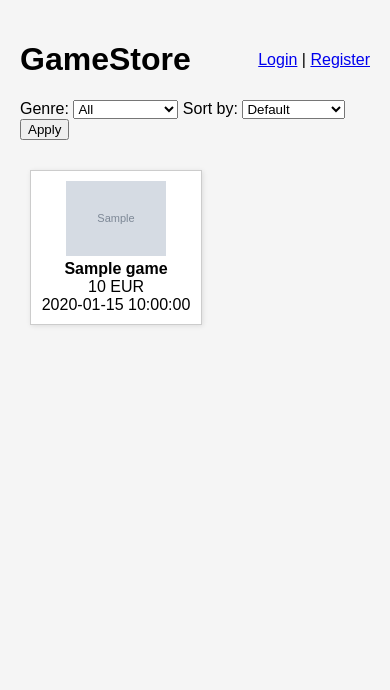
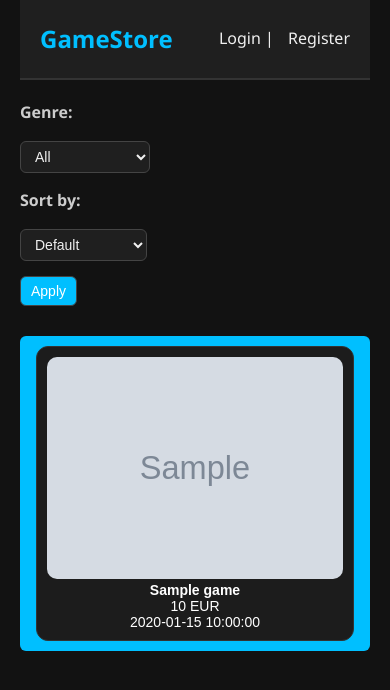
Before and after one commit to robbarabas/GameShopPHP, a PHP site: page / in a window 390 px wide. Shown: the top 690 px of the page. Run offline with PHP 8.4, Linux system fonts and the light colour scheme; tables that the repository leaves empty or names only in its code hold one stand-in row (values such as "Sample post"); grey boxes marked "Sample" are stand-in pictures.

Commit message:
progress_save_1
game showcase game detail page review box

```diff
--- a/Index.php
+++ b/Index.php
@@ -12,7 +12,7 @@ $sort = isset($_GET['sort']) ? $_GET['sort'] : '';
 
 // Build dynamic query
 $sql = "
-    SELECT g.*
+    SELECT DISTINCT g.*
     FROM Games g
     LEFT JOIN GameGenres gg ON g.game_id = gg.game_id
     WHERE 1
@@ -50,9 +50,10 @@ $games = $stmt->get_result();
 
 <!DOCTYPE html>
 <html>
+<link rel="stylesheet" href="style.css">
 <head>
     <title>GameStore</title>
-    <link rel="stylesheet" href="css/style.css">
+    <link rel="stylesheet" href="style.css">
 </head>
 <body>
 
@@ -62,7 +63,7 @@ $games = $stmt->get_result();
         <?php if (!isset($_SESSION['user_id'])): ?>
             <a href="login.php">Login</a> | <a href="register.php">Register</a>
         <?php else: ?>
-            Welcome! <a href="logout.php">Logout</a>
+            Welcome <?php echo( $_SESSION['user']) ?>! <a href="logout.php">Logout</a>
         <?php endif; ?>
     </div>
 </header>
@@ -92,13 +93,19 @@ $games = $stmt->get_result();
 
 <!-- Games Showcase -->
 <div class="games-section">
-    <?php while ($game = $games->fetch_assoc()): ?>
-        <div class="game-box">
+    <?php
+    $prev_game=null;
+    while ($game = $games->fetch_assoc()): ?>
+     <a href="game_details.php?id=<?= $game['game_id'] ?>">
+       <button><div class="game-box">
             <img src="<?= htmlspecialchars($game['image_url']) ?>" alt="<?= htmlspecialchars($game['title']) ?>">
             <div><strong><?= htmlspecialchars($game['title']) ?></strong></div>
             <div><?= $game['price'] ?> EUR</div>
+            <div></div>
             <div><?= $game['release_date'] ?></div>
         </div>
+        </button>
+    </a>
     <?php endwhile; ?>
 </div>
 
--- a/login.php
+++ b/login.php
@@ -1,6 +1,7 @@
 <?php
 session_start();
 include 'db.php';
+
 
 if ($_SERVER['REQUEST_METHOD'] === 'POST') {
     $username = trim($_POST['username']);
@@ -12,6 +13,7 @@ if ($_SERVER['REQUEST_METHOD'] === 'POST') {
     $stmt->bind_result($user_id, $hash);
     if ($stmt->fetch() && password_verify($password, $hash)) {
         $_SESSION['user_id'] = $user_id;
+        $_SESSION['user']=$username;
         header("Location: index.php");
         exit();
     } else {
@@ -21,8 +23,10 @@ if ($_SERVER['REQUEST_METHOD'] === 'POST') {
 ?>
 
 <!DOCTYPE html>
+
 <html>
-<head><title>Login</title></head>
+<head><title>Login</title>
+<link rel="stylesheet" href="style.css"></head>
 <body>
 <h2>Login</h2>
 <form method="POST" action="">
--- a/register.php
+++ b/register.php
@@ -28,8 +28,10 @@ if ($_SERVER['REQUEST_METHOD'] === 'POST') {
 ?>
 
 <!DOCTYPE html>
+
 <html>
-<head><title>Register</title></head>
+<head><title>Register</title>
+<link rel="stylesheet" href="style.css"></head>
 <body>
 <h2>Register</h2>
 <form method="POST" action="">
--- a/style.css
+++ b/style.css
@@ -1,40 +1,198 @@
+/* Reset some defaults */
+* {
+    margin: 0;
+    padding: 0;
+    box-sizing: border-box;
+}
+
 
 body {
-    font-family: Arial, sans-serif;
-    margin: 20px;
-    background-color: #f5f5f5;
+    font-family: 'Segoe UI', sans-serif;
+    background-color: #121212;
+    color: #f0f0f0;
+    line-height: 1.6;
+    padding: 0 20px;
 }
 
+/* Header */
 header {
+    background-color: #1f1f1f;
+    padding: 20px;
     display: flex;
     justify-content: space-between;
     align-items: center;
+    border-bottom: 2px solid #333;
 }
 
-.login-box {
-    text-align: right;
+header h1 {
+    font-size: 24px;
+    color: #00bfff;
 }
 
-.genre-section {
-    margin-top: 30px;
+.login-box a {
+    color: #f0f0f0;
+    margin-left: 10px;
+    text-decoration: none;
+}
+
+.login-box a:hover {
+    color: #00bfff;
+}
+
+/* Game section */
+.games-section {
+    display: grid;
+    grid-template-columns: repeat(auto-fill, minmax(220px, 1fr));
+    gap: 20px;
+    margin: 30px 0;
 }
 
 .game-box {
-    display: inline-block;
-    margin: 10px;
+    background-color: #1c1c1c;
+    border: 1px solid #333;
+    border-radius: 12px;
     padding: 10px;
-    border: 1px solid #ccc;
-    background-color: white;
-    width: 150px;
     text-align: center;
-    box-shadow: 1px 1px 5px rgba(0,0,0,0.1);
+    transition: transform 0.2s, box-shadow 0.2s;
 }
 
-img {
-    width: 100px;
+.game-box img {
+    max-width: 100%;
     height: auto;
+    border-radius: 10px;
 }
 
-form.filter-form {
+.game-box:hover {
+    transform: translateY(-5px);
+    box-shadow: 0 4px 15px rgba(0, 191, 255, 0.2);
+}
+
+/* Filters and forms */
+.filter-form {
+    margin: 20px 0;
+    display: flex;
+    gap: 15px;
+    align-items: center;
+    flex-wrap: wrap;
+}
+
+.filter-form label {
+    font-weight: bold;
+    color: #ccc;
+}
+
+.filter-form select,
+.filter-form button,
+input[type="text"],
+textarea {
+    background-color: #1f1f1f;
+    border: 1px solid #444;
+    color: #f0f0f0;
+    padding: 6px 10px;
+    border-radius: 6px;
+    font-size: 14px;
+}
+
+.filter-form button {
+    background-color: #00bfff;
+    color: #ffffff;
+    cursor: pointer;
+    transition: background-color 0.2s;
+}
+
+.filter-form button:hover {
+    background-color: #009acd;
+}
+
+/* Review Section */
+.review-box {
+    background-color: #1e1e1e;
+    border: 1px solid #333;
+    padding: 12px;
+    margin-bottom: 15px;
+    border-radius: 8px;
+}
+
+textarea {
+    width: 100%;
+    resize: vertical;
+}
+
+/* Forms and Buttons */
+form {
+    margin-top: 20px;
+}
+
+button {
+    background-color: #00bfff;
+    color: #ffffff;
+    border: none;
+    padding: 10px 16px;
+    font-size: 14px;
+    border-radius: 6px;
+    cursor: pointer;
+    transition: background-color 0.3s ease;
+}
+
+button:hover {
+    background-color: #009acd;
+}
+
+/* Links */
+a {
+    color: #00bfff;
+    text-decoration: none;
+}
+
+a:hover {
+    text-decoration: underline;
+}
+
+/* Banner image */
+img.banner {
+    width: 40%;
+    height: auto;
+    margin: 20px 0;
+    border-radius: 8px;
+}
+
+/* Messages */
+.message {
+    background-color: #2c2c2c;
+    padding: 10px;
+    border-left: 5px solid #00bfff;
     margin-bottom: 20px;
 }
+
+/* Tables */
+table {
+    width: 100%;
+    border-collapse: collapse;
+    background-color: #1f1f1f;
+    color: #f0f0f0;
+    margin-top: 20px;
+    border-radius: 8px;
+    overflow: hidden;
+}
+
+th, td {
+    padding: 12px;
+    border: 1px solid #333;
+    text-align: left;
+}
+
+th {
+    background-color: #2a2a2a;
+}
+
+/* Responsive tweaks */
+@media (max-width: 600px) {
+    .filter-form {
+        flex-direction: column;
+        align-items: flex-start;
+    }
+
+    .games-section {
+        grid-template-columns: 1fr;
+    }
+}
```
Also changed, not shown: game_details.php (added, +121 -0 lines), images/aoe4.jpg (added), images/codmw2.jpg (added), images/cyberpunk2077.jpg (added), images/eldenring.jpg (added), images/fifa2024.png (added), images/fifa24.jpg (added), images/hades.jpg (added), images/lol.jpg (added), images/minecraft.jpg (added), images/stardew.jpg (added), images/witcher3.jpg (added), 2 other files.
